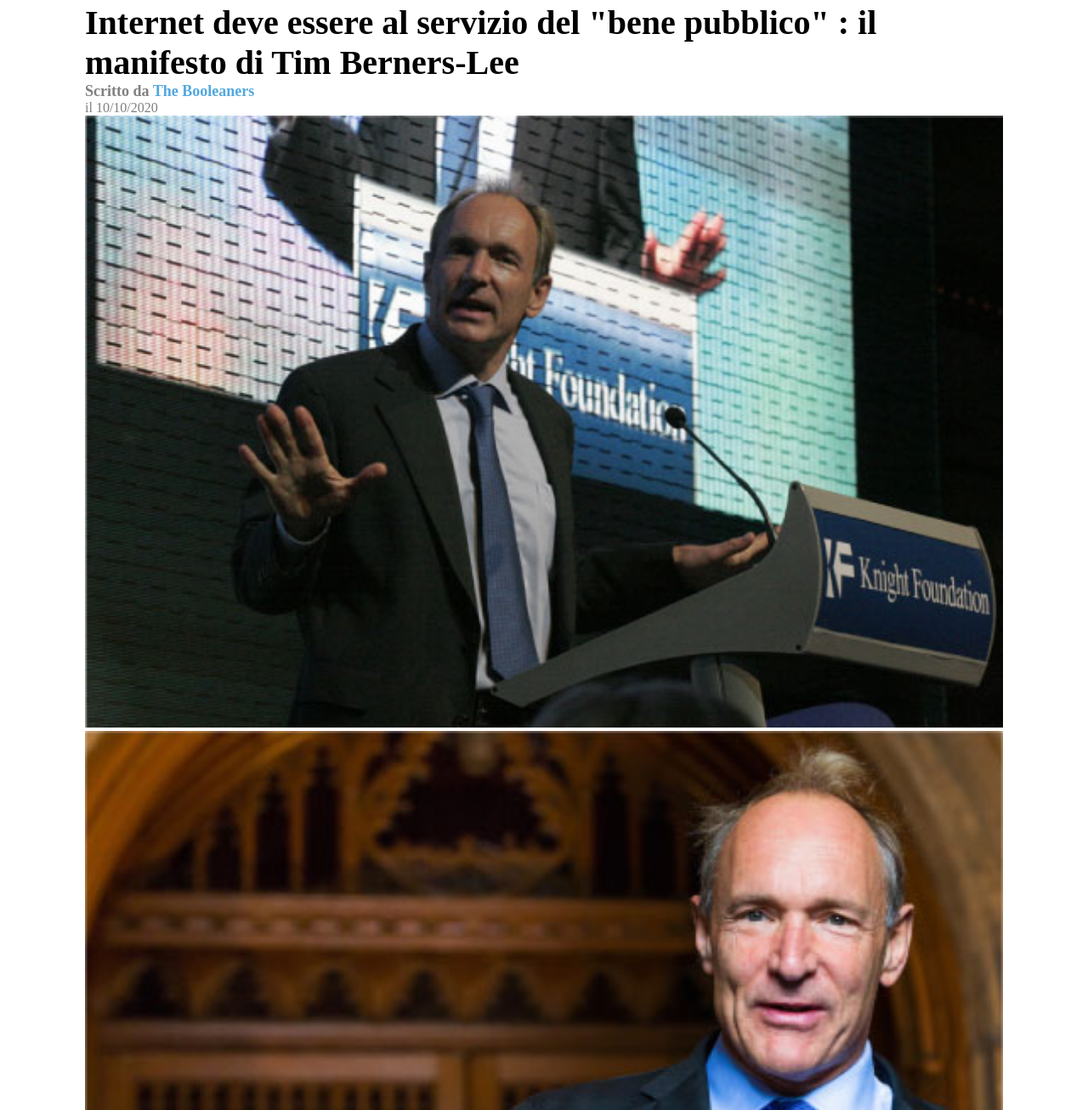
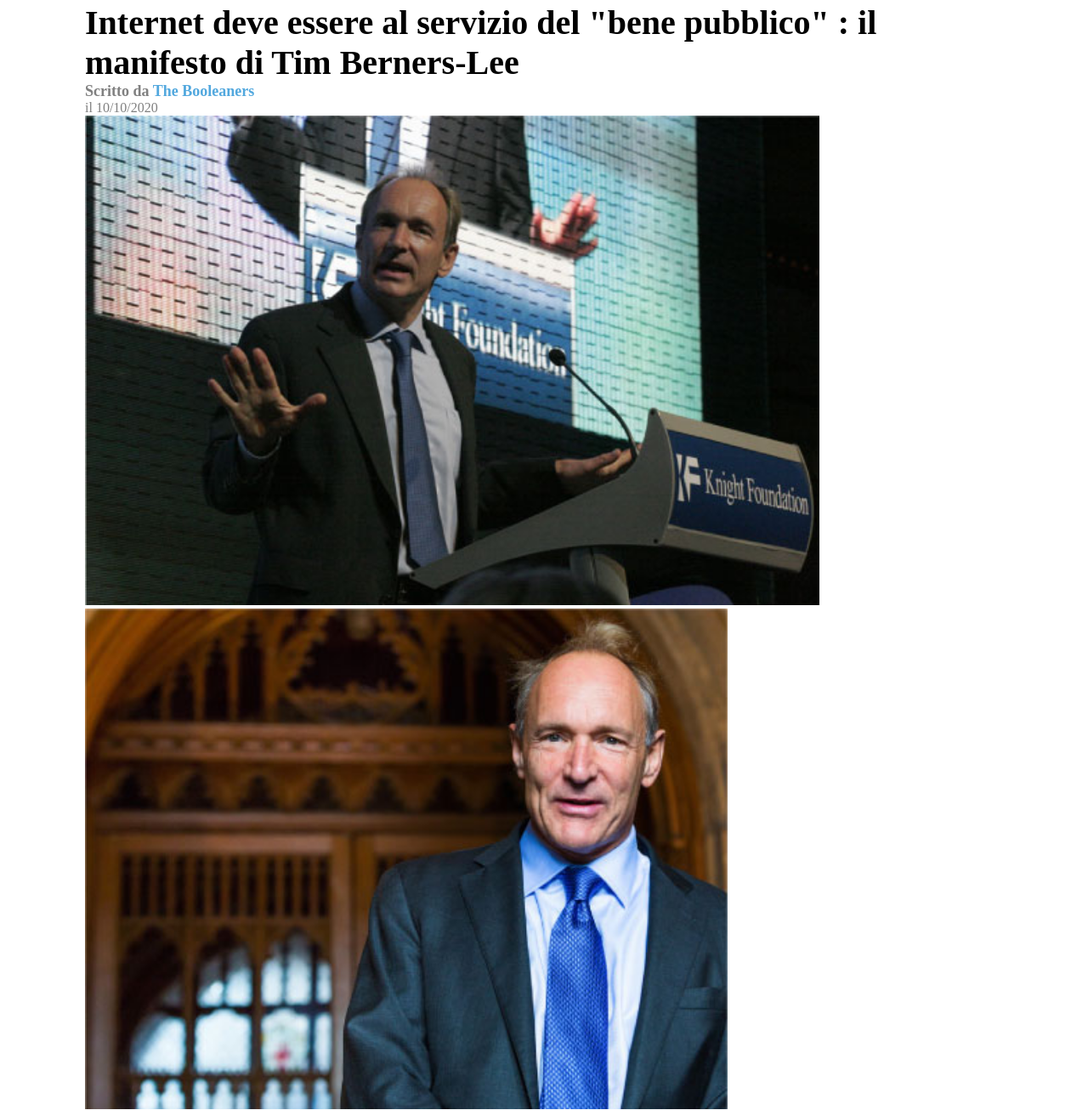
Before and after one commit to feffe17/html-css-booleaner, a plain HTML site: page index.html in a window 1280 px wide. Shown: the part 127-1433 px from the top of the page at 85% size. Drawn offline with Linux system fonts and the light colour scheme.

Commit message:
fix immagini

```diff
--- a/index.html
+++ b/index.html
@@ -19,8 +19,8 @@
             <h1>Internet deve essere al servizio del "bene pubblico" : il manifesto di Tim Berners-Lee</h1>
             <h6>Scritto da <span>The Booleaners</span></h6>
             <span id="data">il 10/10/2020</span>
-            <img src="./img/tim-1.jpg" width="100%" alt="Scott Henrichsen">
-            <img src="./img/tim-2.jpg" width="100%" alt="Paul Clarke">
+            <img src="./img/tim-1.jpg" width="80%" alt="Scott Henrichsen">
+            <img src="./img/tim-2.jpg" width="70%" alt="Paul Clarke">
             <span class="pic-desc">1st Photo: Jhon S. and James L. Knight Foundation, by Scott Henrichsen</span>
             <span class="pic-desc">2nd Photo: Wikimedia, by Paul Clarke</span>
             <br>
```
